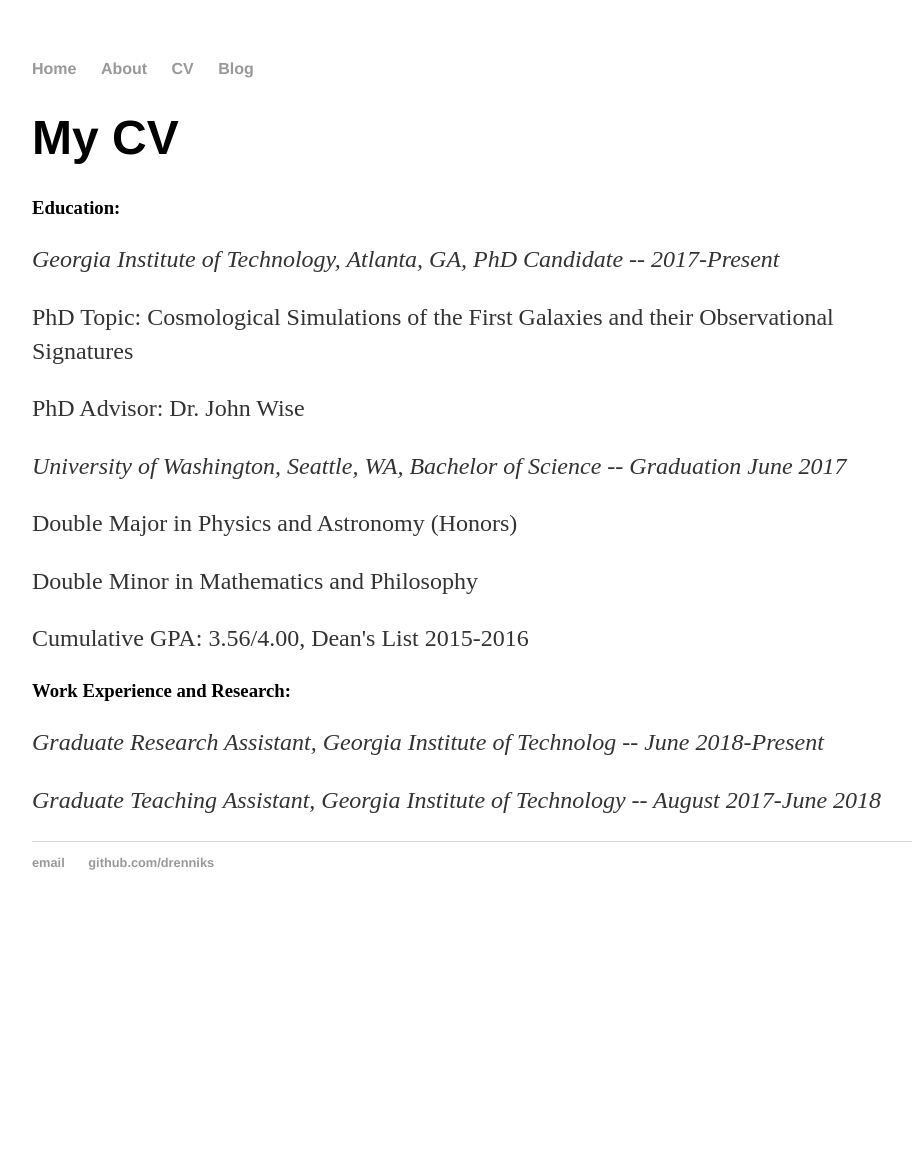
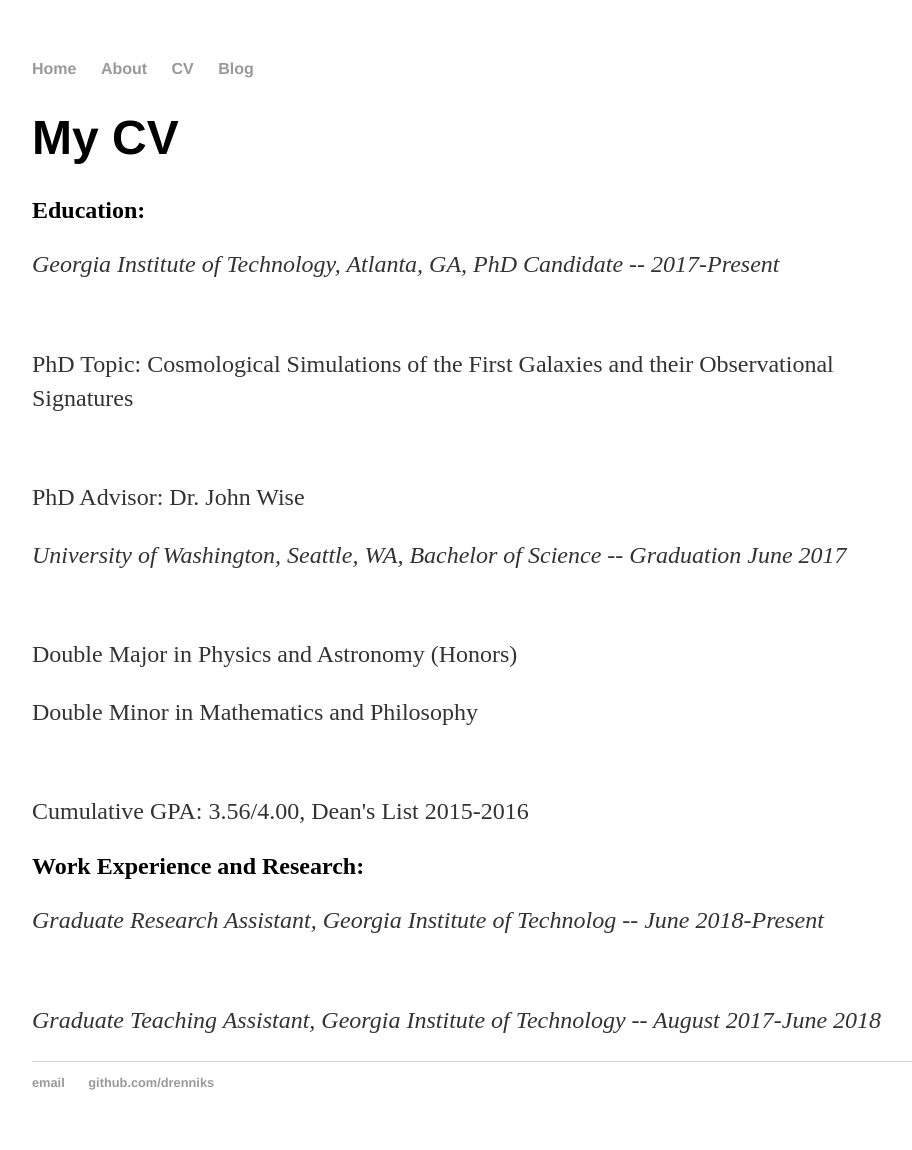
Before and after one commit to drenniks/testsite, a Jekyll site: the page built from cv/index.html, in a window 1280 px wide. Shown: the whole page, without its empty margins (160-1072 px from the left). Built offline with Jekyll 4.4.1, drawn with Linux system fonts in a browser that asks for light colours; before the commit the page ends 930 px from its top, so only the background shows below that.

```diff
--- a/cv/index.html
+++ b/cv/index.html
@@ -4,17 +4,18 @@ title: Danielle Skinner CV
 ---
 <div class="blurb">
 	<h1>My CV</h1>
-  	<h3>Education:</h3>
+  	<h2>Education:</h2>
 	<p><em>Georgia Institute of Technology, Atlanta, GA, PhD Candidate -- 2017-Present</em></p>
-		<p>PhD Topic: Cosmological Simulations of the First Galaxies and their Observational Signatures</p>
-		<p>PhD Advisor: Dr. John Wise</p>
+	&nbsp;&nbsp;&nbsp;&nbsp;&nbsp;&nbsp;<p>PhD Topic: Cosmological Simulations of the First Galaxies and their Observational Signatures</p>
+	&nbsp;&nbsp;&nbsp;&nbsp;&nbsp;&nbsp;<p>PhD Advisor: Dr. John Wise</p>
 	<p><em>University of Washington, Seattle, WA, Bachelor of Science -- Graduation June 2017</em></p>
-		<p>Double Major in Physics and Astronomy (Honors)</p>
+	&nbsp;&nbsp;&nbsp;&nbsp;&nbsp;&nbsp;<p>Double Major in Physics and Astronomy (Honors)</p>
 	<p>Double Minor in Mathematics and Philosophy</p>
-		<p>Cumulative GPA: 3.56/4.00, Dean's List 2015-2016</p>
-	<h3>Work Experience and Research:</h3>
+	&nbsp;&nbsp;&nbsp;&nbsp;&nbsp;&nbsp;<p>Cumulative GPA: 3.56/4.00, Dean's List 2015-2016</p>
+
+	<h2>Work Experience and Research:</h2>
 	<p><em>Graduate Research Assistant, Georgia Institute of Technolog -- June 2018-Present</em></p>
-		<p><em>Graduate Teaching Assistant, Georgia Institute of Technology -- August 2017-June 2018</em></p>
+	&nbsp;&nbsp;&nbsp;&nbsp;&nbsp;&nbsp;<p><em>Graduate Teaching Assistant, Georgia Institute of Technology -- August 2017-June 2018</em></p>
 
 
 	<p></p>
```
